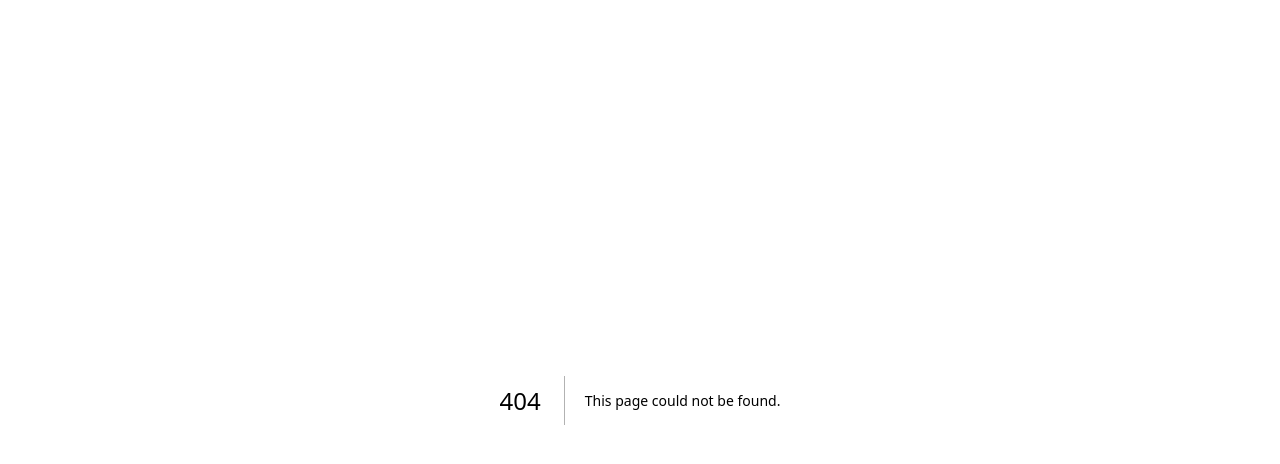
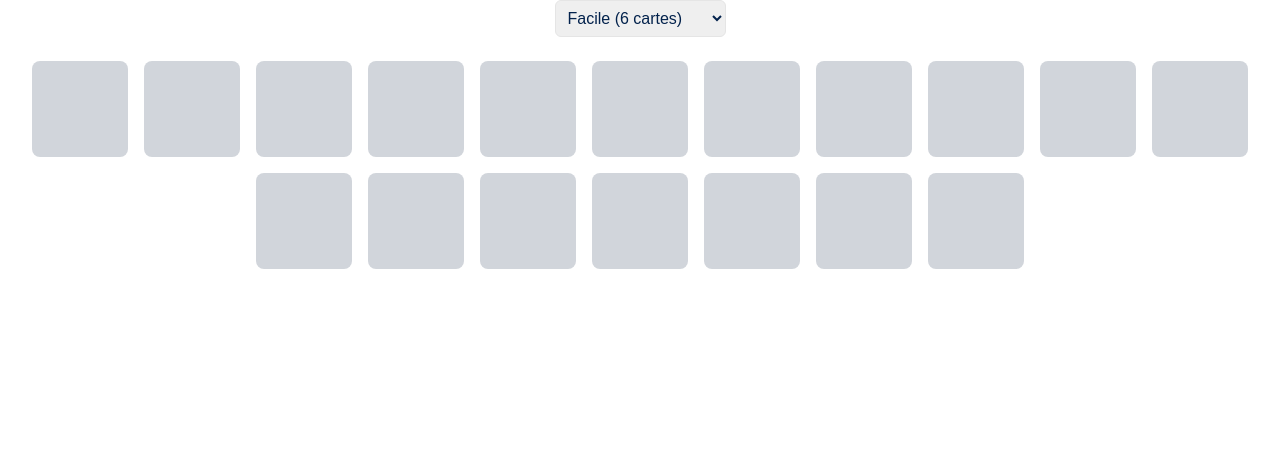
Before and after one commit to CMia03/versa-app, a Next.js app: page /pages/memory-game in a window 1280 px wide. Before the commit this address had no page. Shown: the top 464 px of the page. Built offline with nearby package versions, Linux system fonts and the light colour scheme.

Commit message:
debug game

```diff
--- a/pages/[locale]/game.tsx
+++ b/pages/[locale]/game.tsx
@@ -2,11 +2,13 @@ import { useState } from "react";
 import { Typography } from "@/components/ui/Typography";
 
 const GamePages = () => {
-  const [squares, setSquares] = useState(Array(9).fill(null));
+  // Typage explicite de squares
+  const [squares, setSquares] = useState<Array<"X" | "O" | null>>(Array(9).fill(null));
   const [isXNext, setIsXNext] = useState(true);
-  const [winner, setWinner] = useState(null);
+  const [winner, setWinner] = useState<"X" | "O" | null>(null); // Typage du winner
 
-  const calculateWinner = (squares: any) => {
+  // Typage explicite de la fonction calculateWinner
+  const calculateWinner = (squares: Array<"X" | "O" | null>): "X" | "O" | null => {
     const lines = [
       [0, 1, 2],
       [3, 4, 5],
@@ -42,13 +44,12 @@ const GamePages = () => {
       <button
         className="w-24 h-24 text-4xl font-bold border-2 border-gray-400 rounded-lg bg-gray-200 hover:bg-gray-300 focus:outline-none disabled:bg-gray-100"
         onClick={() => handleClick(index)}
-        disabled={squares[index] || winner}
+        disabled={Boolean(squares[index]) || Boolean(winner)}
       >
         {squares[index]}
       </button>
     );
   };
-
   return (
     <div className="flex flex-col items-center mt-20">
       <div className="grid grid-cols-3 gap-2">
--- /dev/null
+++ b/pages/[locale]/memory-game.tsx
@@ -0,0 +1,125 @@
+import { useState, useEffect } from "react";
+
+// Type pour les cartes
+interface Card {
+  id: number;
+  content: string;
+}
+
+// Liste des cartes disponibles pour chaque niveau
+const allCards: Card[] = [
+  { id: 1, content: "A" },
+  { id: 2, content: "B" },
+  { id: 3, content: "C" },
+  { id: 4, content: "D" },
+  { id: 5, content: "E" },
+  { id: 6, content: "F" },
+  { id: 7, content: "G" },
+  { id: 8, content: "H" },
+  { id: 9, content: "I" },
+  { id: 10, content: "J" },
+  { id: 11, content: "K" },
+  { id: 12, content: "L" },
+];
+
+// Fonction pour mélanger les cartes et les ajuster en fonction du niveau
+const shuffleCards = (level: number): Card[] => {
+  const cardSubset = allCards.slice(0, level * 2); // Sélectionne un sous-ensemble en fonction du niveau
+  const doubledCards = [...cardSubset, ...cardSubset]; // Duplique les cartes
+  return doubledCards.sort(() => Math.random() - 0.5); // Mélange les cartes
+};
+
+const MemoryGame = () => {
+  const [flippedCards, setFlippedCards] = useState<Card[]>([]); // Cartes retournées
+  const [matchedCards, setMatchedCards] = useState<string[]>([]); // Cartes appariées
+  const [cardsInGame, setCardsInGame] = useState<Card[]>(shuffleCards(3)); // Cartes du jeu
+  const [gameOver, setGameOver] = useState<boolean>(false); // Fin de jeu
+  const [difficulty, setDifficulty] = useState<number>(3); // Niveau de difficulté (par défaut facile)
+
+  // Met à jour le jeu à chaque changement de niveau
+  useEffect(() => {
+    setCardsInGame(shuffleCards(difficulty)); // Actualiser les cartes en fonction du niveau
+    setMatchedCards([]);
+    setFlippedCards([]);
+    setGameOver(false);
+  }, [difficulty]);
+
+  // Vérifie les cartes retournées
+  useEffect(() => {
+    if (flippedCards.length === 2) {
+      const [firstCard, secondCard] = flippedCards;
+
+      if (firstCard.content === secondCard.content) {
+        setMatchedCards((prev) => [...prev, firstCard.content]);
+      }
+
+      setTimeout(() => setFlippedCards([]), 1000); // Retourne les cartes après un délai
+    }
+  }, [flippedCards]);
+
+  // Vérifie si le jeu est terminé
+  useEffect(() => {
+    if (matchedCards.length === cardsInGame.length / 2) {
+      setGameOver(true);
+    }
+  }, [matchedCards]);
+
+  // Gère le clic sur une carte
+  const handleCardClick = (card: Card) => {
+    if (
+      flippedCards.length === 2 ||
+      flippedCards.includes(card) ||
+      matchedCards.includes(card.content)
+    )
+      return;
+
+    setFlippedCards((prev) => [...prev, card]);
+  };
+
+  // Rendu d'une carte
+  const renderCard = (card: Card) => {
+    const isFlipped = flippedCards.includes(card) || matchedCards.includes(card.content);
+    return (
+      <div
+        key={card.id}
+        className={`w-24 h-24 flex items-center justify-center bg-gray-200 rounded-lg m-2 cursor-pointer transform ${
+          isFlipped ? "bg-green-400" : "bg-gray-300"
+        }`}
+        onClick={() => handleCardClick(card)}
+      >
+        {isFlipped && <span className="text-3xl">{card.content}</span>}
+      </div>
+    );
+  };
+
+  return (
+    <div className="flex flex-col items-center">
+      {/* Sélection de la difficulté */}
+      <div className="mb-4">
+        <select
+          value={difficulty}
+          onChange={(e) => setDifficulty(Number(e.target.value))}
+          className="p-2 border rounded-md"
+        >
+          <option value={3}>Facile (6 cartes)</option>
+          <option value={4}>Moyen (8 cartes)</option>
+          <option value={6}>Difficile (12 cartes)</option>
+        </select>
+      </div>
+
+      {/* Cartes */}
+      <div className="flex flex-wrap justify-center">
+        {cardsInGame.map(renderCard)}
+      </div>
+
+      {/* Message de fin de jeu */}
+      {gameOver && (
+        <div className="absolute top-1/2 left-1/2 transform -translate-x-1/2 -translate-y-1/2 text-4xl font-bold text-green-500">
+          You Win!
+        </div>
+      )}
+    </div>
+  );
+};
+
+export default MemoryGame;
```
Lines whose indentation alone changed are shown as unchanged.
